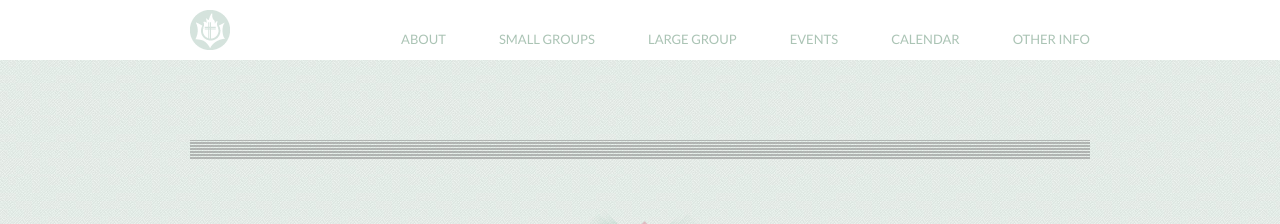
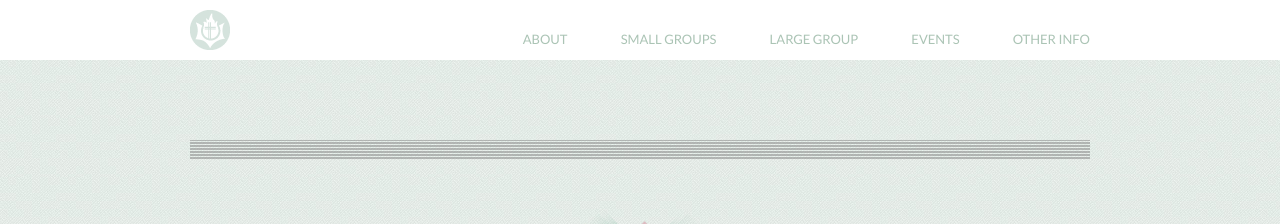
Before and after one commit to ivcf-cmu/ivcf-cmu.github.io, a Jekyll site: the page built from index.md, in a window 1280 px wide. Shown: the top 224 px of the page. Built offline with Jekyll 4.4.1, drawn with Linux system fonts in a browser that asks for light colours.

Commit message:
took calendar out of header

```diff
--- a/_includes/header.html
+++ b/_includes/header.html
@@ -10,7 +10,7 @@
 			<div><a href="smallgroups.html" class="{% if page.page == "smallgroups" %}current{% endif %}">Small Groups</a></div>
 			<div><a href="largegroup.html" class="{% if page.page == "largegroup" %}current{% endif %}">Large Group</a></div>
 			<div><a href="events.html" class="{% if page.page == "events" %}current{% endif %}">Events</a></div>
-			<div><a href="calendar.html" class="{% if page.page == "calendar" %}current{% endif %}">Calendar</a></div>
+      <!--<div><a href="calendar.html" class="{% if page.page == "calendar" %}current{% endif %}">Calendar</a></div>-->
 			<div><a href="otherinfo.html" class="{% if page.page == "links" %}current{% endif %}">Other Info</a></div>
 		</div>
 	</div>
```
